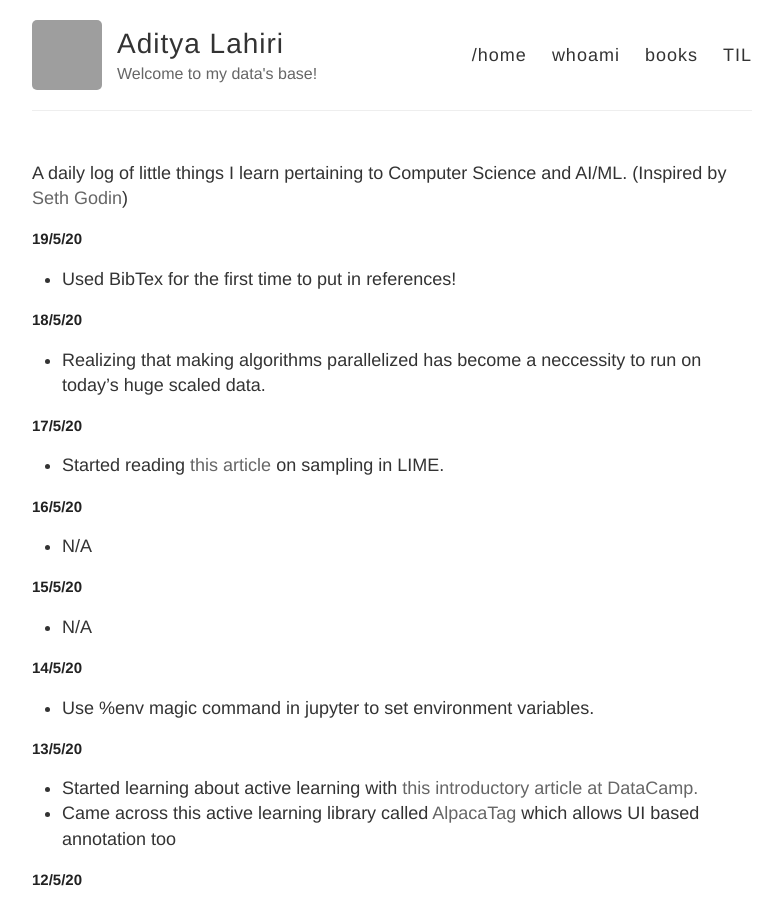
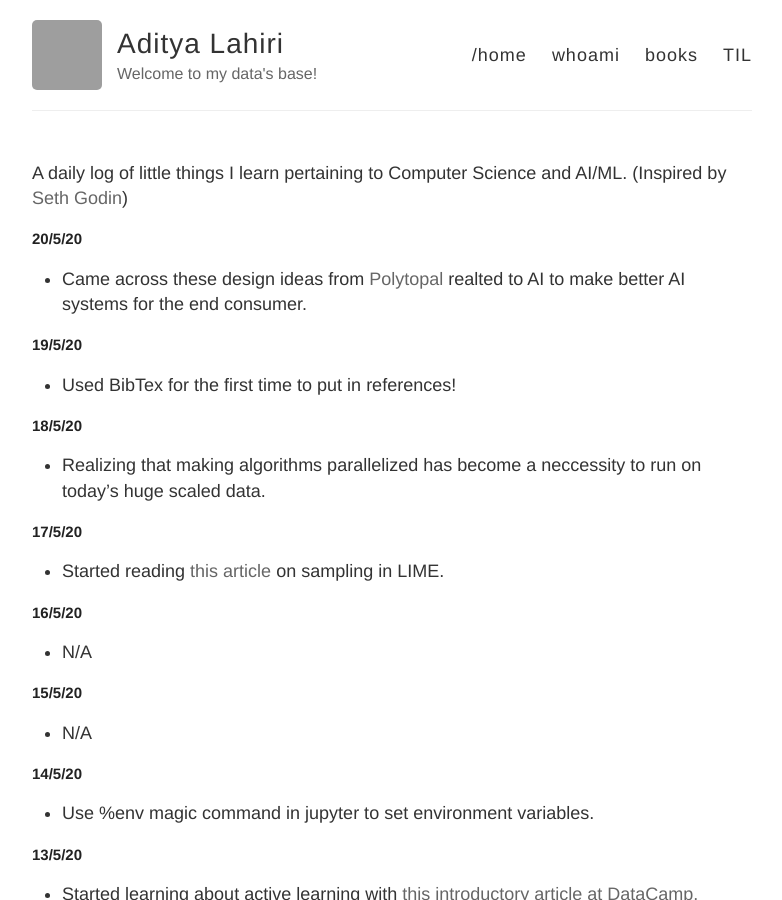
Before and after one commit to adityalahiri/adityalahiri.github.io, a Jekyll site: the page built from TIL.md, in a window 1280 px wide and 900 px high. Shown: the whole window, without its empty margins (248-1030 px from the left). Built offline with Jekyll 4.4.1, drawn with Linux system fonts in a browser that asks for light colours; our own code applies the rules of GitHub Pages for plain Markdown files; grey boxes are pictures that could not be loaded.

Commit message:
Update for 20/5/20

```diff
--- a/TIL.md
+++ b/TIL.md
@@ -1,5 +1,9 @@
 A daily log of little things I learn pertaining to Computer Science and AI/ML.
 (Inspired by [Seth Godin](https://seths.blog/))
+
+## 20/5/20
+
+* Came across these design ideas from [Polytopal](https://linguafranca.polytopal.ai/) realted to AI to make better AI systems for the end consumer.
 
 ## 19/5/20
 
```
